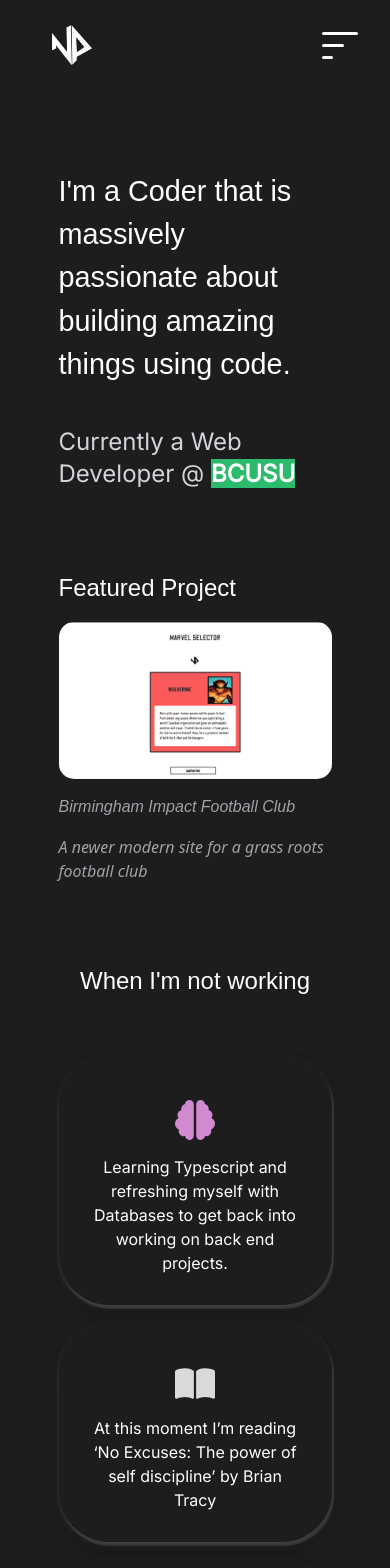
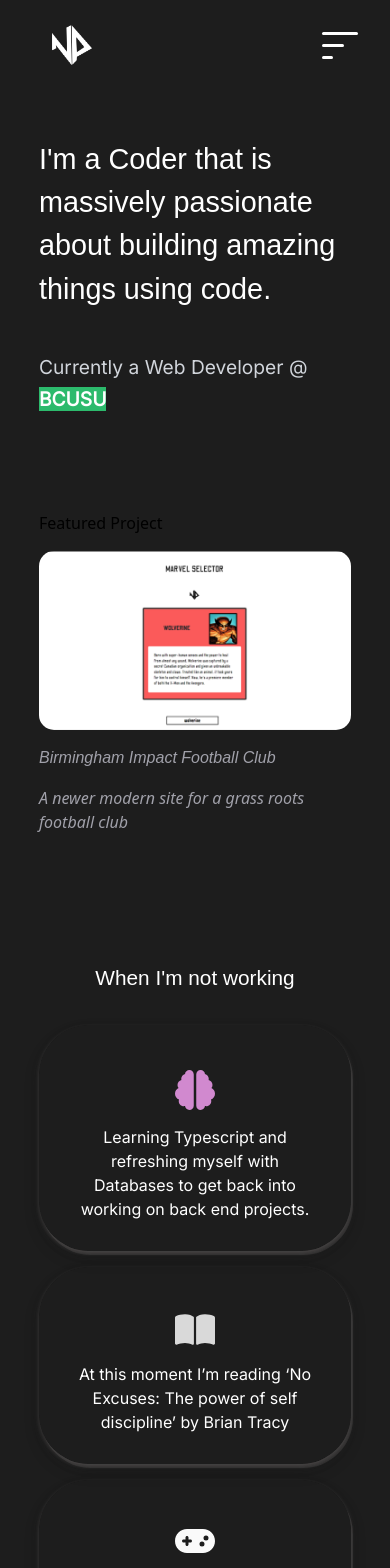
Before and after one commit to Nathan-47/nathanparchment.com-v03, a React (Create React App) app: page / in a window 390 px wide. Shown: the top 1568 px of the page. Built offline with nearby package versions, Linux system fonts and the light colour scheme; a web font is replaced by a local one.

Commit message:
Add files via upload

```diff
--- a/src/sass/style.scss
+++ b/src/sass/style.scss
@@ -363,6 +363,9 @@ nav ul a {
   width: 60%;
   margin: 5px auto;
 }
+.my-20 {
+  margin-bottom: 8rem ;
+}
 .hero-intro {
   font-family: $archivo;
   color: $secondary-color;
@@ -370,11 +373,6 @@ nav ul a {
 }
 #hero-job {
   font-family: $inter;
-  font-size: 1.5rem;
-}
-.hero-intro-feature {
-  font-family: $archivo;
-  color: $secondary-color;
   font-size: 1.5rem;
 }
 .feature-image {
@@ -430,17 +428,31 @@ nav ul a {
 
 @media screen and (max-width: 1024px) {
   .bg-white {width: 65% !important;}
+  .my-20 {
+    margin-top: 3rem !important;
+    margin-bottom: 6em !important;
+  }
+  .my-10 {margin-top: 1rem !important;}
+  .mt-20 {margin-top: 8rem !important;}
 }
 
 @media screen and (max-width: 850px) {
   .bg-white {width: 70% !important;}
+  .learning-heading {font-size: 1.3rem;}
 }
 
 @media screen and (max-width: 600px) {
-.hero-intro {font-size: 1.8rem;}
-.grid-cols-3 {
+  .hero-intro {font-size: 1.8rem;}
+  #hero-job {font-size: 1.2rem;}
+  .grid-cols-3 {
     grid-template-columns: repeat(1, minmax(0, 1fr)) !important;
 }
+  .my-20 {margin-top: 4rem !important;}
+}
+
+@media screen and (max-width: 500px) {
+  .bg-white {width: 80% !important;}
+  .my-20 {margin-top: 3rem !important;}
 }
 
 
```
